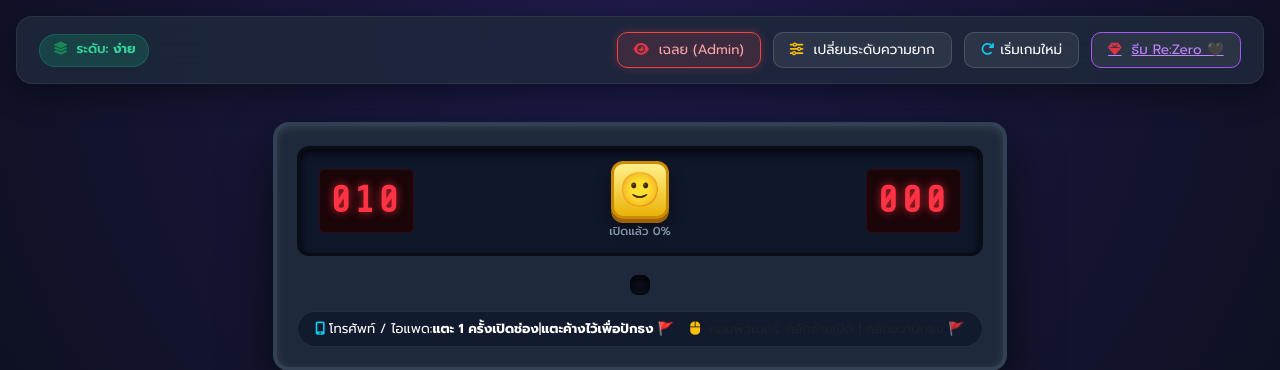
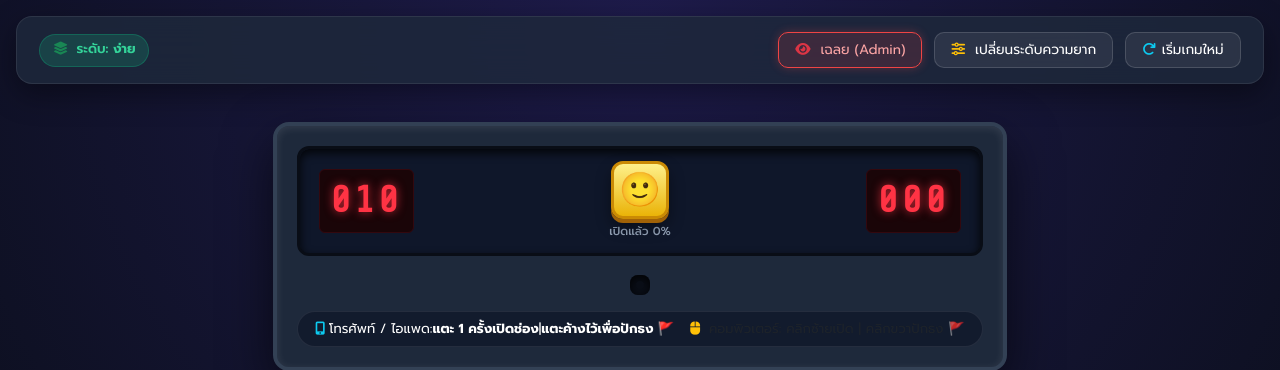
Before and after one commit to gitphronpipat/project-boardgame, a CodeIgniter app: page /database/index.php/minesweeper/room/1 in a window 1280 px wide. Shown: the part 56-426 px from the top of the page. Run offline with CodeIgniter, Linux system fonts and the light colour scheme; the visitor is signed in with stand-in values (Sample User, id 1); data that the repository does not hold is empty; some libraries are stand-ins or nearby versions.

Commit message:
push game minesweeper two

```diff
--- a/application/views/games/minesweeper/game.php
+++ b/application/views/games/minesweeper/game.php
@@ -551,9 +551,6 @@ $image_base_url = base_url('application/views/games/minesweeper/image/');
             <button class="btn-ms" onclick="triggerRematch()">
                 <i class="fas fa-redo text-info"></i> เริ่มเกมใหม่
             </button>
-            <a href="<?= base_url('minesweeper/room/' . $room_id . '?theme=rezero') ?>" class="btn-ms" style="border-color: #a855f7; color: #c084fc;" title="สลับไปเล่นธีมอนิเมะ Re:Zero">
-                <i class="fas fa-gem me-1 text-danger"></i> ธีม Re:Zero 🖤
-            </a>
         </div>
     </div>
 
```
